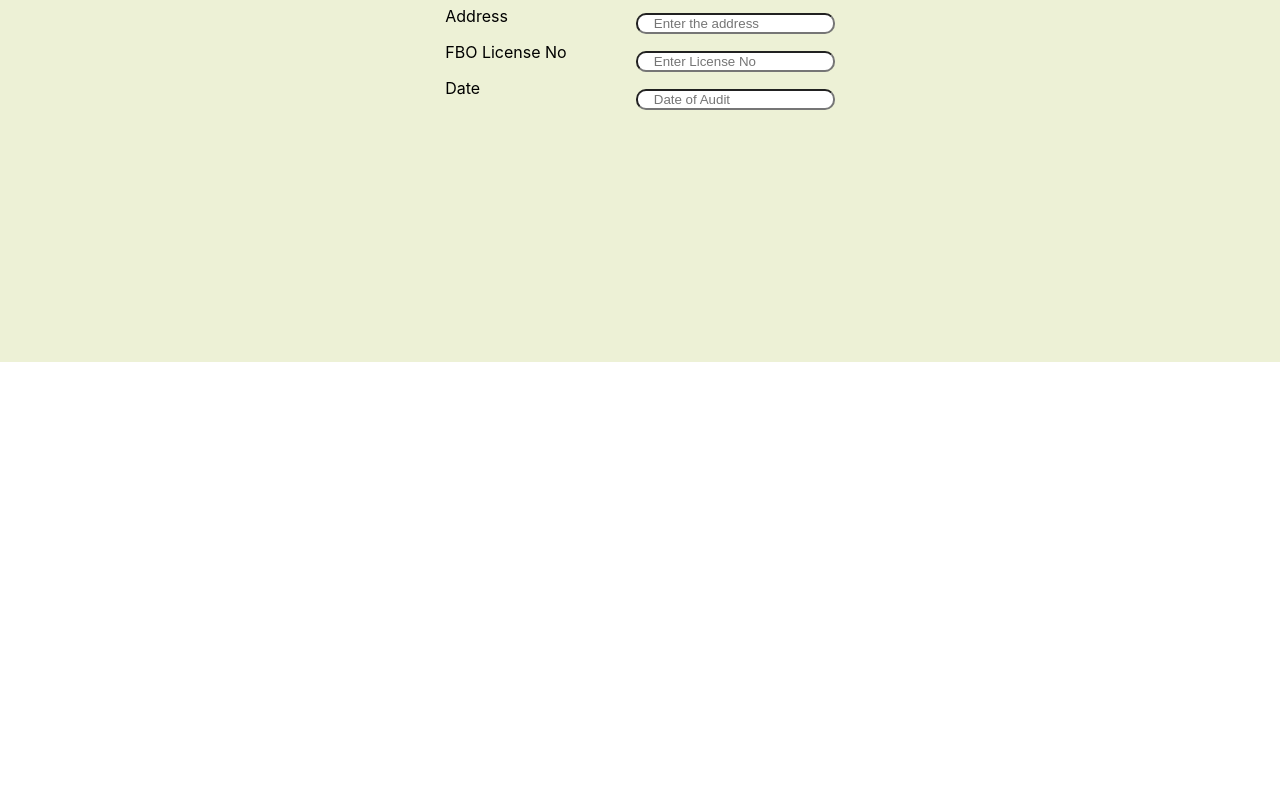
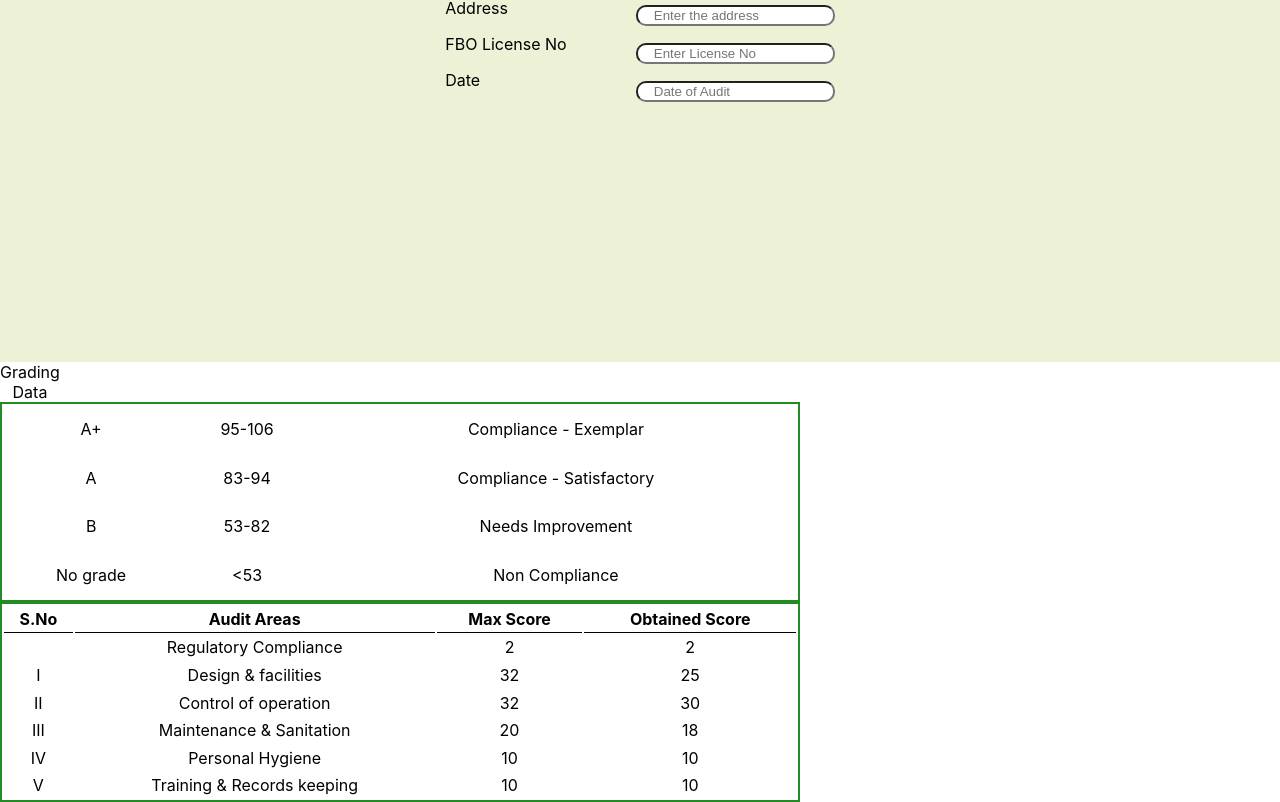
Before and after one commit to mahiptiwari1000/Audit-app, a React (Create React App) app: page /new-entry in a window 1280 px wide. Shown: the part 438-1240 px from the top of the page. Before the commit the page ends 800 px from the top, so only its background shows below. Built offline with nearby package versions, Linux system fonts and the light colour scheme.

Commit message:
Updated form

```diff
--- a/src/pages/dashboard/NewEntry.js
+++ b/src/pages/dashboard/NewEntry.js
@@ -3,51 +3,53 @@ import styles from "./styles/newEntryStyles.module.css";
 import Button from "../../../src/components/Button";
 import { BsArrowLeftCircleFill } from "react-icons/bs";
 import { useNavigate } from "react-router-dom";
+import { gradingData } from "../../utils/constants";
+import { scoreData } from "../../utils/constants";
 
 const formFields = [
   {
     question: "FBO Name",
     inputType: "text",
     id: "restaurantName",
-    placeholder: 'Enter the restaurant name'
+    placeholder: "Enter the restaurant name",
   },
   {
-    question:"Audit Name",
+    question: "Audit Name",
     inputType: "text",
-    id:"auditorName",
-    placeholder: "Enter the auditor name"
+    id: "auditorName",
+    placeholder: "Enter the auditor name",
   },
   {
-    question:"FBO's representative",
-    inputType:"text",
-    id:"fboRepresentativeName",
-    placeholder:"Representative name"
+    question: "FBO's representative",
+    inputType: "text",
+    id: "fboRepresentativeName",
+    placeholder: "Representative name",
   },
   {
     question: "Address",
     inputType: "text",
     id: "address",
-    placeholder: 'Enter the address'
+    placeholder: "Enter the address",
   },
   {
     question: "FBO License No",
     inputType: "number",
     id: "licenseNo",
-    placeholder: 'Enter License No'
+    placeholder: "Enter License No",
   },
   {
     question: "Date",
     inputType: "number",
     id: "dateOfAudit",
-    placeholder: 'Date of Audit'
+    placeholder: "Date of Audit",
   },
 ];
 
 const NewEntry = () => {
   const [formData, setFormData] = useState({
     restaurantName: "",
-    auditorName:"",
-    fboRepresentativeName:"",
+    auditorName: "",
+    fboRepresentativeName: "",
     address: "",
     licenseNo: null,
     dateOfAudit: null,
@@ -69,13 +71,15 @@ const NewEntry = () => {
   };
 
   return (
+    <>
       <div className={styles.wrapper}>
-      <BsArrowLeftCircleFill onClick={onClickBackButton} />
         <div className={styles.title}>Create A New Entry</div>
         <div className={styles.formBody}>
           <div className={styles.formQuestions}>
             {formFields.map((field) => {
-            return <div className={styles.formQuestion}>{field.question}</div>;
+              return (
+                <div className={styles.formQuestion}>{field.question}</div>
+              );
             })}
           </div>
           <div className={styles.formInputs}>
@@ -94,6 +98,42 @@ const NewEntry = () => {
           </div>
         </div>
       </div>
+      <div className="table-style">
+        <caption>Grading Data</caption>
+        <table>
+          {gradingData.map((d) => {
+            return (
+              <tr>
+                <td>{d.grade}</td>
+                <td>{d.range}</td>
+                <td>{d.category}</td>
+              </tr>
+            );
+          })}
+        </table>
+      </div>
+
+      <div className="table-style">
+        <table>
+          <tr>
+            <th>S.No</th>
+            <th>Audit Areas</th>
+            <th>Max Score</th>
+            <th>Obtained Score</th>
+          </tr>
+          {scoreData.map((d) => {
+            return (
+              <tr>
+                <td>{d.sno}</td>
+                <td>{d.auditAreas}</td>
+                <td>{d.maxScore}</td>
+                <td>{d.obtainedScore}</td>
+              </tr>
+            );
+          })}
+        </table>
+      </div>
+    </>
   );
 };
 
--- a/src/pages/dashboard/styles/newEntryStyles.module.css
+++ b/src/pages/dashboard/styles/newEntryStyles.module.css
@@ -1,44 +1,65 @@
-.title{
+.title {
   display: flex;
   justify-content: center;
   align-items: center;
-    color: #40513B;
+  color: #40513b;
   font-family: "Garamond", serif;
   font-size: 40px;
   margin-bottom: 20px;
 }
 
-
-.wrapper{
+.wrapper {
   display: flex;
   width: 100%;
   height: 100vh;
-    color:'#ECF2FF';
+  color: "#ECF2FF";
   flex-direction: column;
-    background-color: #EDF1D6;
+  background-color: #edf1d6;
   justify-content: center;
   align-items: center;
 }
 
-.formBody{
+.formBody {
   display: flex;
   flex-direction: row;
   column-gap: 2rem;
 }
 
-.formQuestions{
+.formQuestions {
   display: flex;
   flex-direction: column;
   row-gap: 1rem;
 }
 
-.formInputs{
+.formInputs {
   display: flex;
   flex-direction: column;
   row-gap: 1rem;
 }
 
-.formInput input{
+.formInput input {
   border-radius: 10px;
   padding-left: 1rem;
 }
+
+.table-style {
+  width: 100%;
+  height: 100vh;
+  display: flex;
+  justify-content: center;
+  align-items: center;
+}
+
+table {
+  border: 2px solid forestgreen;
+  width: 800px;
+  height: 200px;
+}
+
+th {
+  border-bottom: 1px solid black;
+}
+
+td {
+  text-align: center;
+}
--- a/src/utils/constants.js
+++ b/src/utils/constants.js
@@ -17,4 +17,48 @@ export const NavbarItems = [
   },
 ];
 
-export const NewEntryFormItems = [];
+export const gradingData = [
+  { grade: "A+", range: "95-106", category: "Compliance - Exemplar" },
+  { grade: "A", range: "83-94", category: "Compliance - Satisfactory" },
+  { grade: "B", range: "53-82", category: "Needs Improvement" },
+  { grade: "No grade", range: "<53", category: "Non Compliance" },
+];
+
+export const scoreData = [
+  {
+    sno: "",
+    auditAreas: "Regulatory Compliance",
+    maxScore: 2,
+    obtainedScore: 2,
+  },
+  {
+    sno: "I",
+    auditAreas: "Design & facilities",
+    maxScore: 32,
+    obtainedScore: 25,
+  },
+  {
+    sno: "II",
+    auditAreas: "Control of operation",
+    maxScore: 32,
+    obtainedScore: 30,
+  },
+  {
+    sno: "III",
+    auditAreas: "Maintenance & Sanitation",
+    maxScore: 20,
+    obtainedScore: 18,
+  },
+  {
+    sno: "IV",
+    auditAreas: "Personal Hygiene",
+    maxScore: 10,
+    obtainedScore: 10,
+  },
+  {
+    sno: "V",
+    auditAreas: "Training & Records keeping",
+    maxScore: 10,
+    obtainedScore: 10,
+  },
+];
```
Lines whose indentation alone changed are shown as unchanged.
